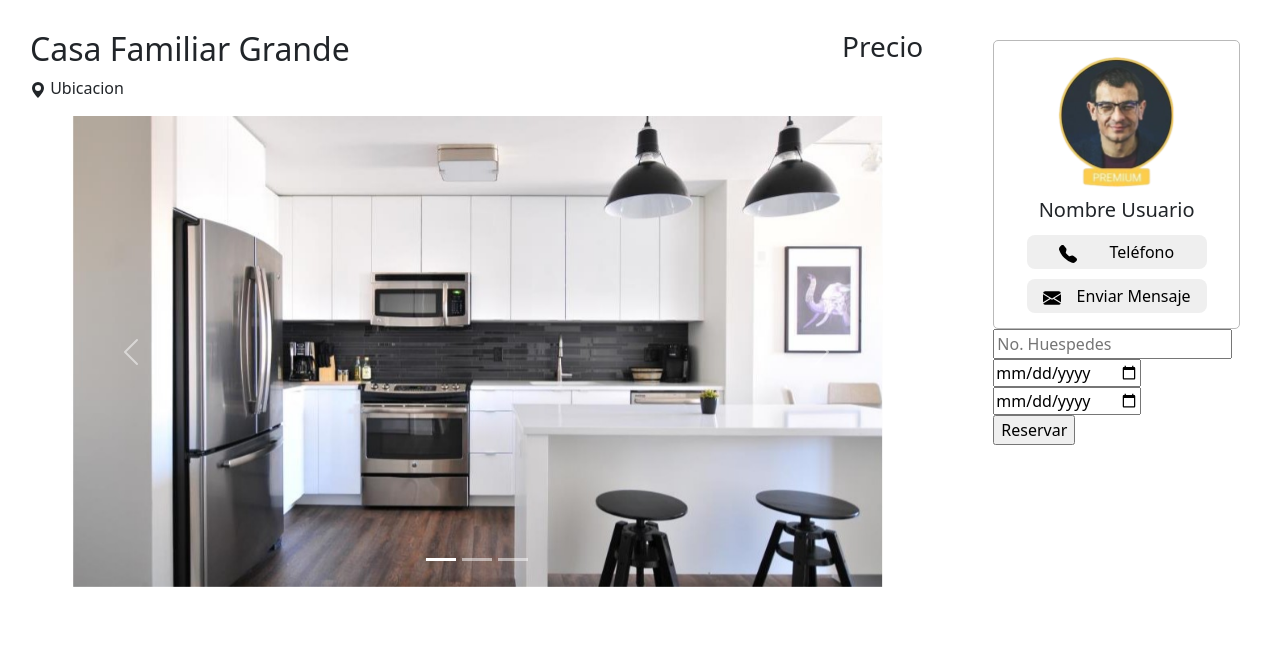
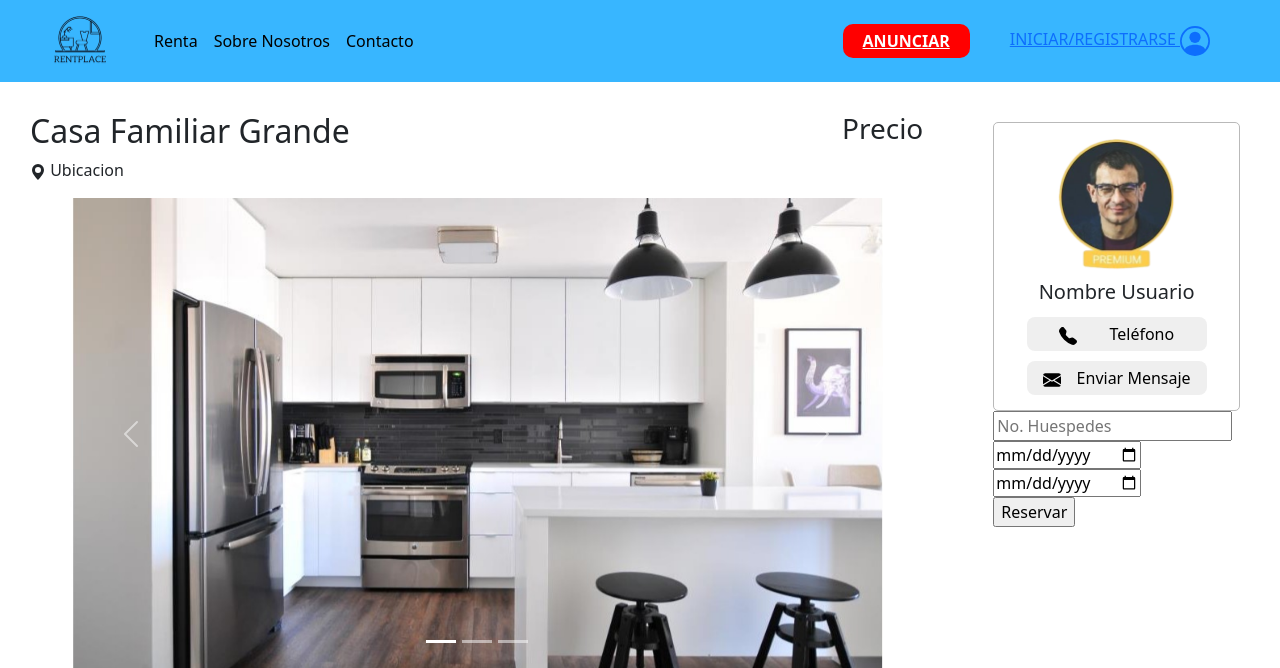
Before and after one commit to YisusBlack18/Rent-a-place, a Flask app: page /propiedades/1 in a window 1280 px wide. Shown: the top 668 px of the page. Run offline with Flask 3, Linux system fonts and the light colour scheme.

Commit message:
barrita nav

```diff
--- a/static/css/casaIndividual.css
+++ b/static/css/casaIndividual.css
@@ -1,3 +1,56 @@
+.navbar-expand-lg.bg-body-tertiary {
+    background-color: #38B6FF !important;
+    position: none;
+    width: 100%;
+}
+
+.navbar-toggler {
+    border: none !important;
+}
+
+.navbar-toggler:focus {
+    box-shadow: none !important;
+}
+
+.container-fluid {
+    padding: 0 50px !important;
+}
+
+.navbar-nav.me-auto.mb-2.mb-lg-0 {
+    padding-left: 20px !important;
+}
+
+.nav-link {
+    color: black !important;
+}
+
+.nav-link.anunciar {
+    background-color: red;
+    padding: 5px 20px;
+    border-radius: 10px;
+    display: flex;
+    justify-content: center;
+    align-items: center;
+    text-transform: uppercase;
+}
+
+.nav-link.anunciar a {
+    margin: 0 !important;
+    color: white !important;
+    font-weight: bold;
+}
+
+.nav-link.sesion {
+    padding: 8px 0;
+    text-transform: uppercase;
+}
+
+.nav-link.sesion, .nav-link.anunciar {
+    margin: 10px 20px !important;
+    border: none;
+    overflow: none;
+}
+
 body {
     margin: 0;
 }
--- a/templates/casaIndividual.html
+++ b/templates/casaIndividual.html
@@ -10,6 +10,39 @@
 <script src="https://cdn.jsdelivr.net/npm/bootstrap@5.3.2/dist/js/bootstrap.min.js" integrity="sha384-BBtl+eGJRgqQAUMxJ7pMwbEyER4l1g+O15P+16Ep7Q9Q+zqX6gSbd85u4mG4QzX+" crossorigin="anonymous"></script>
 </head>
 <body>
+    <!-- Aqui esta el html necesario para la barra de navegacion -->
+    <nav class="navbar navbar-expand-lg bg-body-tertiary">
+        <div class="container-fluid">
+            <a class="navbar-brand" href="/templates/index.html"><img src="/static/img/RentPlaceLogo-removebg-recortado.png" width="60"></a>
+            <button class="navbar-toggler" type="button" data-bs-toggle="collapse" data-bs-target="#navbarText" aria-controls="navbarText" aria-expanded="false" aria-label="Toggle navigation">
+                <span class="navbar-toggler-icon"></span>
+            </button>
+            <div class="collapse navbar-collapse" id="navbarText">
+                <ul class="navbar-nav me-auto mb-2 mb-lg-0">
+
+                    <!-- Links del lado izquierdo -->
+                    <li class="nav-item">
+                        <a class="nav-link active" aria-current="page" href="#">Renta</a>
+                    </li>
+                    <li class="nav-item">
+                        <a class="nav-link" href="#">Sobre Nosotros</a>
+                    </li>
+                    <li class="nav-item">
+                        <a class="nav-link" href="#">Contacto</a>
+                    </li>
+                </ul>
+
+                <!-- Links del lado Derecho -->
+                <button class="nav-link anunciar"><a href="">Anunciar</a></button>
+                <button class="nav-link sesion"><a href="/login">Iniciar/Registrarse
+                    <svg xmlns="http://www.w3.org/2000/svg" width="30" height="30" fill="currentColor" class="bi bi-person-circle" viewBox="0 0 16 16">
+                        <path d="M11 6a3 3 0 1 1-6 0 3 3 0 0 1 6 0z"/>
+                        <path fill-rule="evenodd" d="M0 8a8 8 0 1 1 16 0A8 8 0 0 1 0 8zm8-7a7 7 0 0 0-5.468 11.37C3.242 11.226 4.805 10 8 10s4.757 1.225 5.468 2.37A7 7 0 0 0 8 1z"/>
+                    </svg></a>
+                </button>
+            </div>
+        </div>
+    </nav>
     <div style="display: flex;">
         <div style="margin: 30px;">
             <div style="display: flex; justify-content: space-between;">
```
Also changed, not shown: templates/propiedad_individual.html (added).
